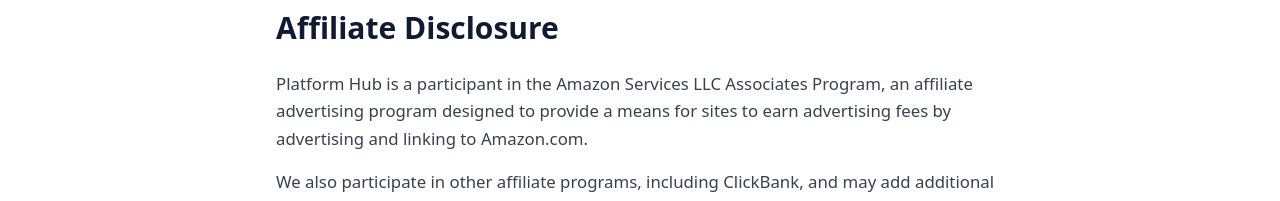
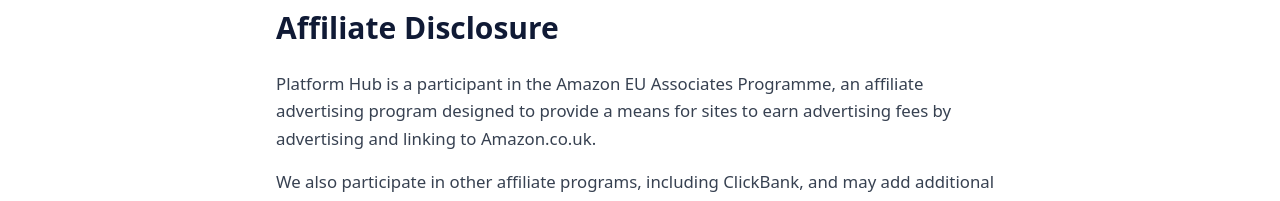
Before and after one commit to platformaffiliatehub/platformaffiliatehub.github.io, a Next.js app: page /affiliate-disclosure in a window 1280 px wide. Shown: the part 135-336 px from the top of the page. Built offline with nearby package versions, Linux system fonts and the light colour scheme.

Commit message:
Update affiliate disclosure for Amazon UK Associates Programme

```diff
--- a/app/affiliate-disclosure/page.tsx
+++ b/app/affiliate-disclosure/page.tsx
@@ -4,9 +4,9 @@
       <h1 className="mb-6 text-3xl font-bold text-brand-navy">Affiliate Disclosure</h1>
       <div className="space-y-4 text-[1.05rem] leading-relaxed text-gray-700">
         <p>
-          Platform Hub is a participant in the Amazon Services LLC Associates Program, an
+          Platform Hub is a participant in the Amazon EU Associates Programme, an
           affiliate advertising program designed to provide a means for sites to earn
-          advertising fees by advertising and linking to Amazon.com.
+          advertising fees by advertising and linking to Amazon.co.uk.
         </p>
         <p>
           We also participate in other affiliate programs, including ClickBank, and may
```
